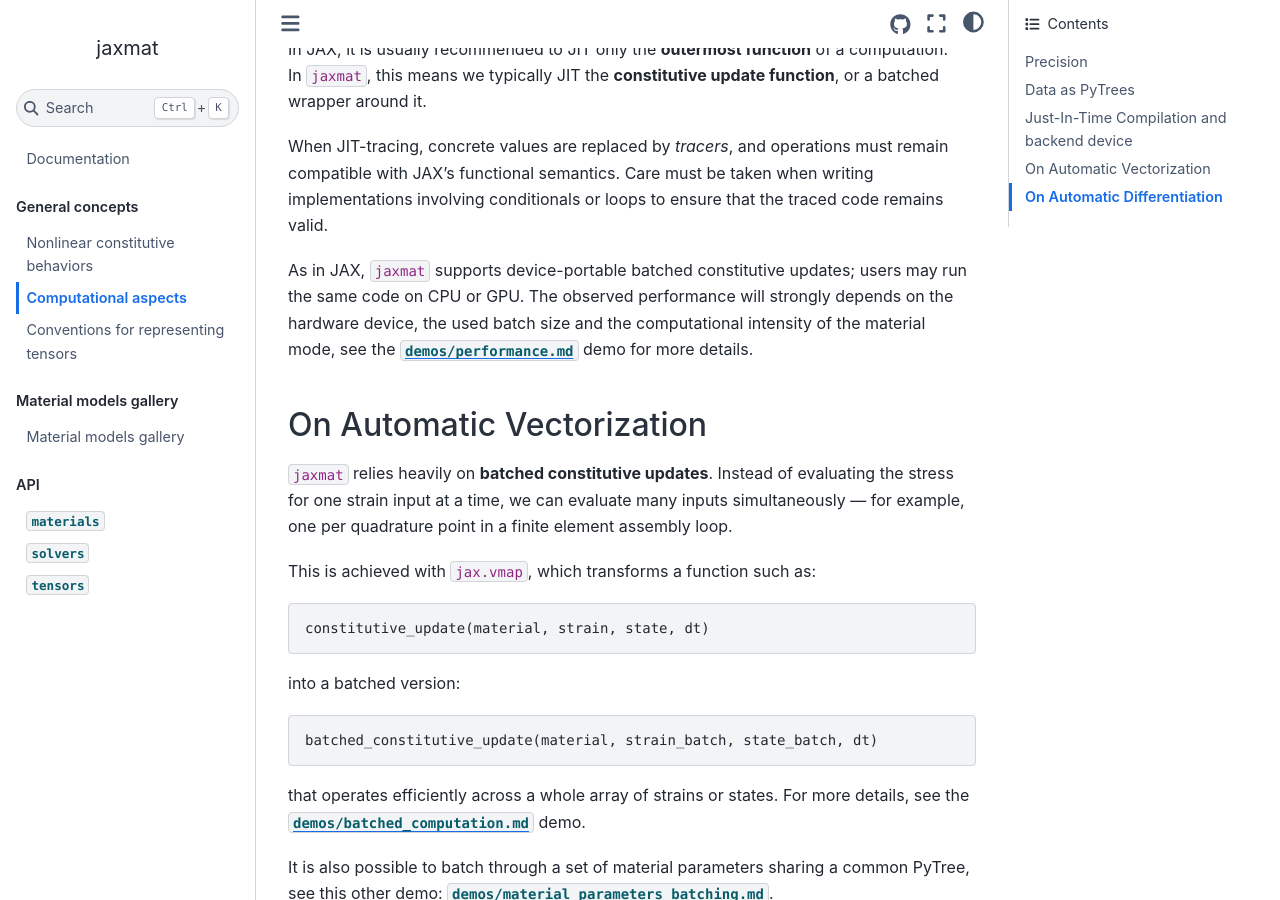
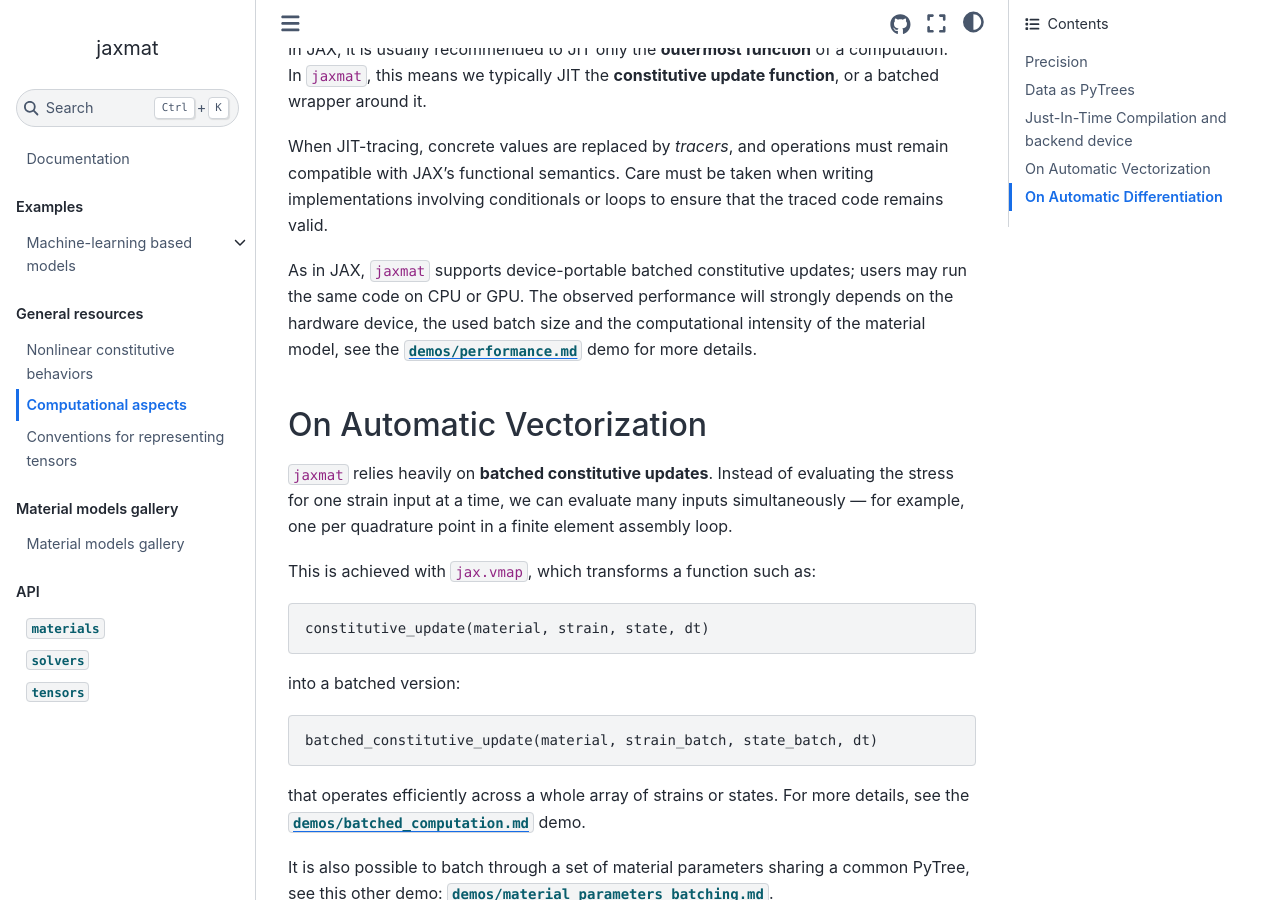
Before and after one commit to bleyerj/jaxmat, a Jupyter Book: the page built from docs/computational.md, in a window 1280 px wide and 900 px high, scrolled down 1424 px. Built offline with Jupyter Book 1.0.4 settings and Sphinx 7.4.7 and the Sphinx Book theme 1.1.4, drawn with Linux system fonts in a browser that asks for light colours; pages that are not in the unit, such as notebooks, are missing from menus.

Commit message:
Restructure toc

````diff
--- a/docs/_config.yml
+++ b/docs/_config.yml
@@ -70,7 +70,7 @@ sphinx:
       pygments_light_style: "friendly"
       show_navbar_depth: 1
       home_page_in_toc: true
-      show_toc_level: 2
+      show_toc_level: 3
       repository_url: https://github.com/bleyerj/jaxmat
       use_edit_page_button: true
       use_repository_button: true
--- a/docs/_toc.yml
+++ b/docs/_toc.yml
@@ -7,13 +7,17 @@ title: jaxmat Documentation
 
 
 parts:
-  - caption: Demos
+  - caption: Quickstart tutorials
     chapters:
-      - file: demos/getting_started.md
-      - file: demos/batched_computation.md
-      - file: demos/material_parameters_batching.md
-      - file: demos/neural_network_models/hyperelastic_PANN.md
-  - caption: General concepts
+        - file: demos/getting_started.md
+        - file: demos/batched_computation.md
+        - file: demos/material_parameters_batching.md
+  - caption: Examples
+    chapters:
+    - file: ml_models.md
+      sections:
+        - file: demos/neural_network_models/hyperelastic_PANN.md
+  - caption: General resources
     chapters:
       - file: concepts.md
       - file: computational.md
--- a/docs/computational.md
+++ b/docs/computational.md
@@ -38,7 +38,7 @@ In `jaxmat`, this means we typically JIT the **constitutive update function**, o
 When JIT-tracing, concrete values are replaced by *tracers*, and operations must remain compatible with JAX’s functional semantics. Care must be taken when writing implementations involving conditionals or loops to ensure that the traced code remains valid.
 
 As in JAX, `jaxmat` supports device-portable batched constitutive updates; users may run the same code on CPU or GPU.
-The observed performance will strongly depends on the hardware device, the used batch size  and the computational intensity of the material mode, see the [](demos/performance.md) demo for more details.
+The observed performance will strongly depends on the hardware device, the used batch size  and the computational intensity of the material model, see the [](demos/performance.md) demo for more details.
 
 ## On Automatic Vectorization
 
--- /dev/null
+++ b/docs/ml_models.md
@@ -0,0 +1,4 @@
+# Machine-learning based models
+
+```{tableofcontents}
+```
````
Also changed, not shown: demos/getting_started.md (+4 -2 lines), demos/neural_network_models/hyperelastic_PANN.md (+4 -3 lines), 1 other file.
